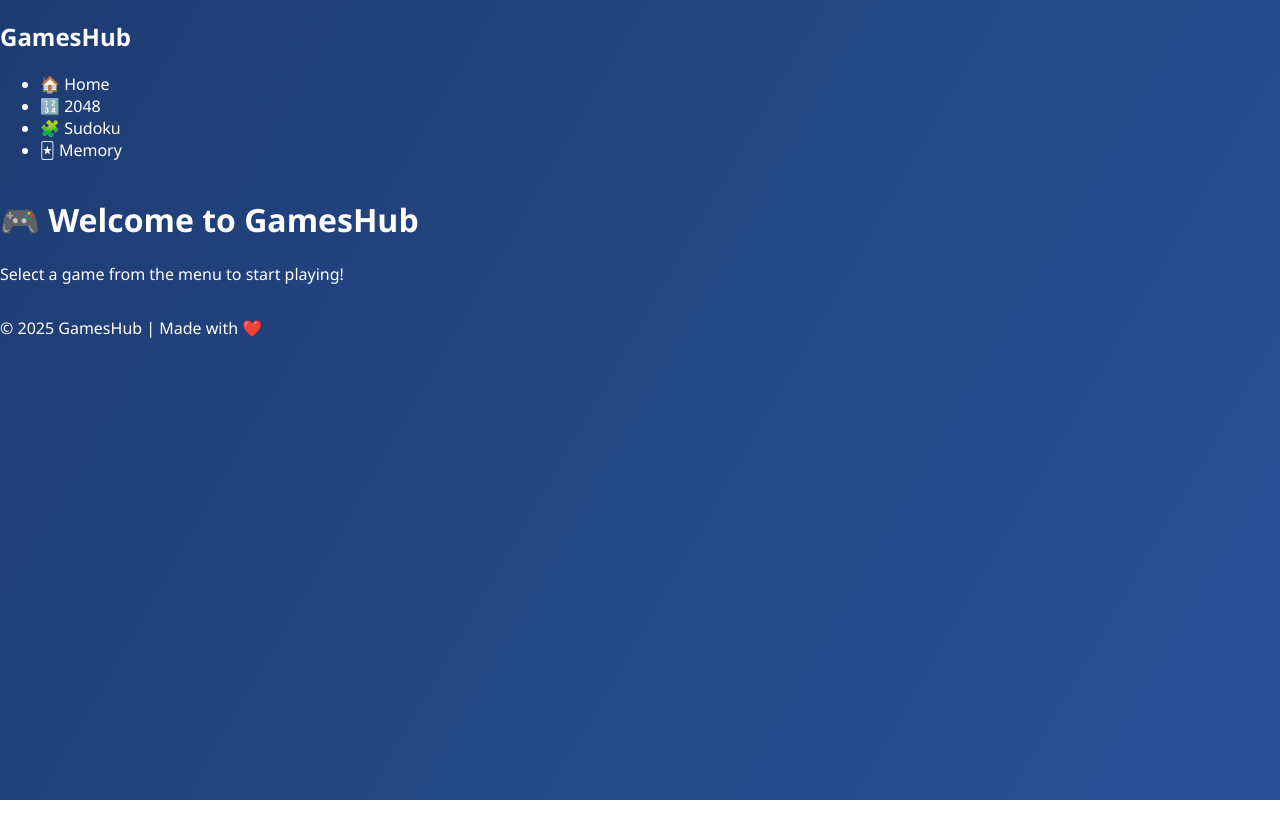
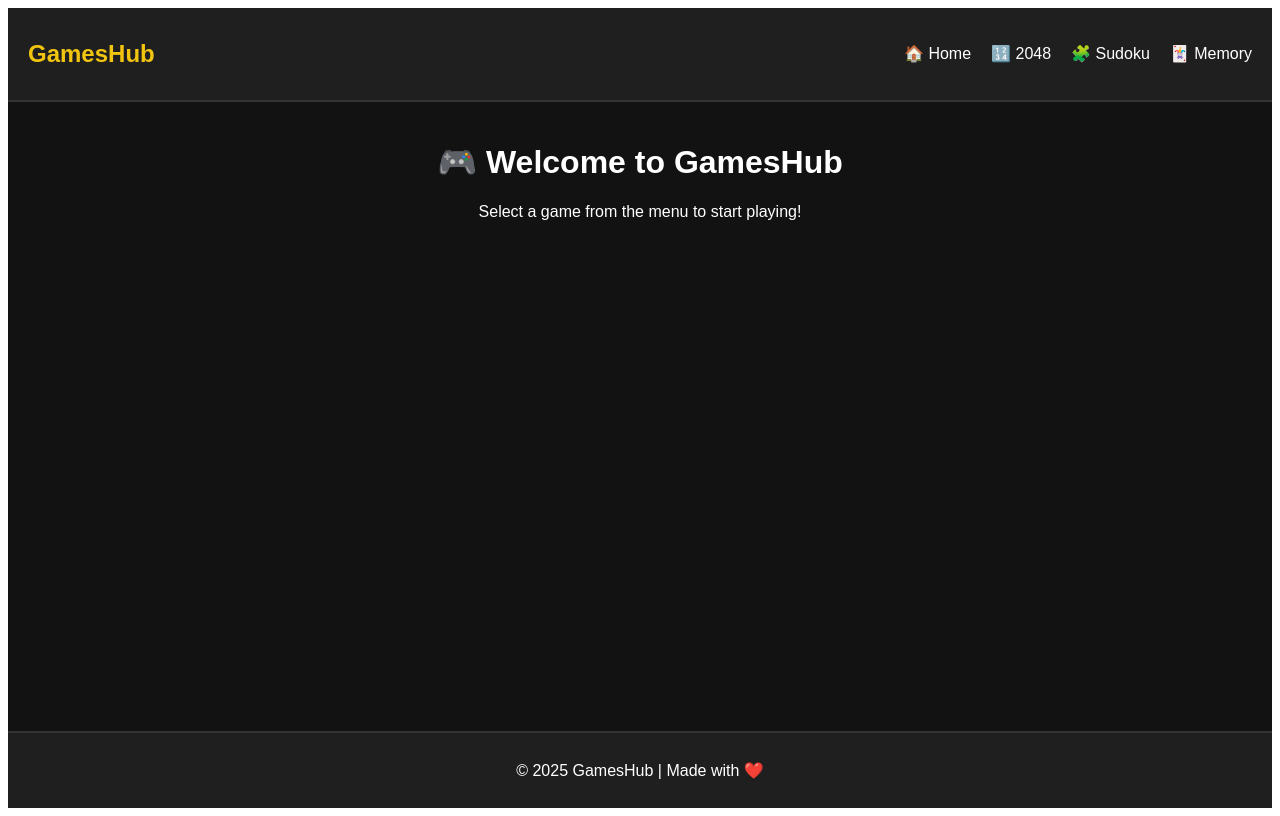
Before and after one commit to Jangraboy55/Gameshub, a React (Vite) app: page / in a window 1280 px wide. Built offline with nearby package versions, Linux system fonts and the light colour scheme.

Commit message:
Update app.css

```diff
--- a/src/styles/app.css
+++ b/src/styles/app.css
@@ -1,25 +1,53 @@
-body {
-  margin: 0;
-  font-family: "Segoe UI", Tahoma, Geneva, Verdana, sans-serif;
-  background: linear-gradient(120deg, #1e3c72, #2a5298);
-  color: #fff;
-}
-
 .app-container {
   display: flex;
   flex-direction: column;
   min-height: 100vh;
+  background: #121212;
+  color: white;
+  font-family: Arial, sans-serif;
 }
 
-.main-content {
+.navbar {
+  background: #1f1f1f;
+  display: flex;
+  justify-content: space-between;
+  align-items: center;
+  padding: 12px 20px;
+  border-bottom: 2px solid #333;
+}
+
+.logo {
+  font-size: 1.5rem;
+  font-weight: bold;
+  color: #f1c40f;
+}
+
+.navbar ul {
+  list-style: none;
+  display: flex;
+  gap: 20px;
+}
+
+.navbar li {
+  cursor: pointer;
+  transition: color 0.3s ease;
+}
+
+.navbar li:hover {
+  color: #f39c12;
+}
+
+.game-section {
   flex: 1;
-  padding: 2rem;
+  padding: 20px;
   text-align: center;
 }
 
-.welcome h1 {
-  font-size: 2.5rem;
-  margin-bottom: 1rem;
+.footer {
+  background: #1f1f1f;
+  padding: 12px;
+  text-align: center;
+  border-top: 2px solid #333;
 }
 
 /* ----------------- 2048 specific styles ----------------- */
```
